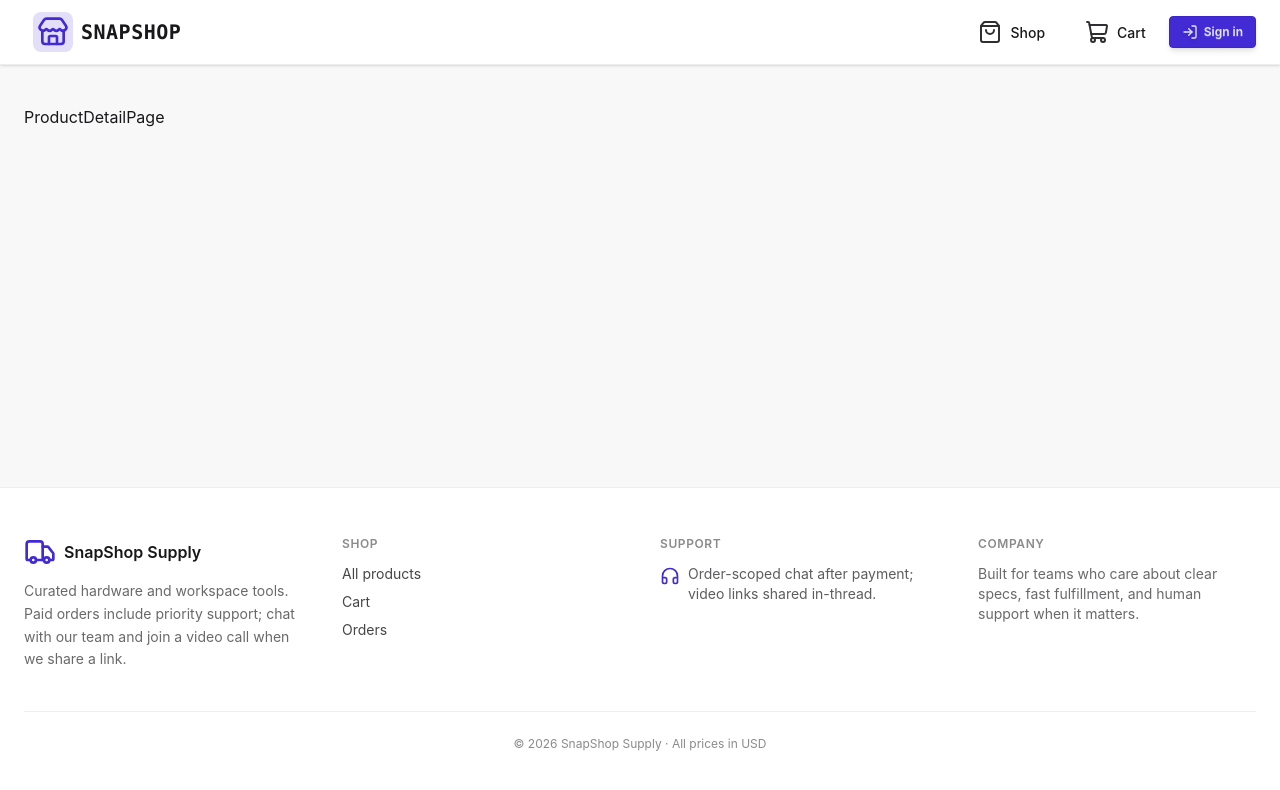
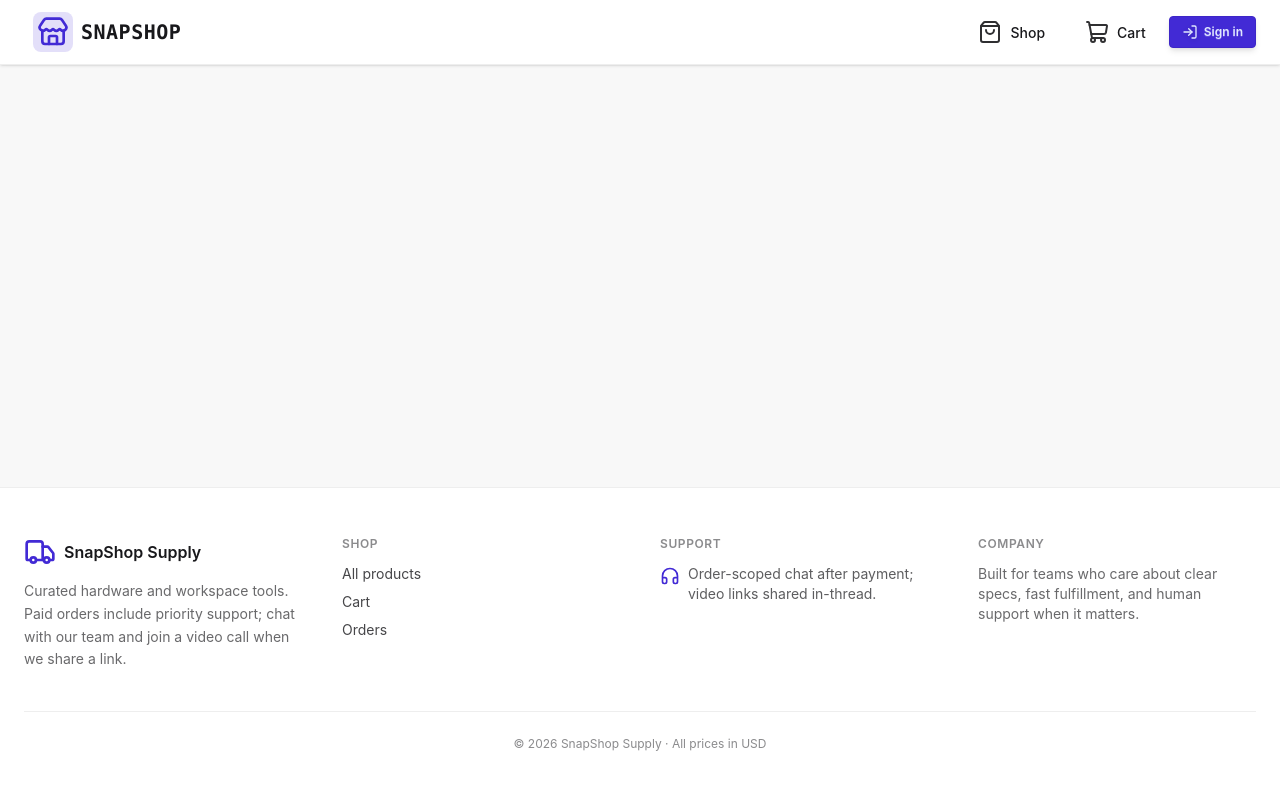
Before and after one commit to hemjaygfx/SnapShop, a React app in the folder frontend/: page /product/1 in a window 1280 px wide. Shown: the top 790 px of the page. Built offline with nearby package versions, Linux system fonts and the light colour scheme; no server answers; the HTML template or start-up script is replaced by a standard one.

Commit message:
chore: remove ProductDetailPage and its route
delete the ProductDetailPage component file, remove its import from App.jsx and comment out its route

```diff
--- a/frontend/src/App.jsx
+++ b/frontend/src/App.jsx
@@ -7,7 +7,6 @@ import HomePage from "./pages/HomePage";
 import OrdersPage from "./pages/OrdersPage";
 import CartPage from "./pages/CartPage";
 import CheckoutReturnPage from "./pages/CheckoutReturnPage";
-import ProductDetailPage from "./pages/ProductDetailPage";
 
 function App() {
   const { isLoaded, isSignedIn } = useAuth();
@@ -21,7 +20,8 @@ function App() {
         <Route path="/cart" element={<CartPage />} />
         <Route path="/orders" element={isSignedIn ? <OrdersPage /> : <Navigate to={"/"} replace />} />
         <Route path="/checkout/return" element={<CheckoutReturnPage />} />
-        <Route path="/product/:slug" element={<ProductDetailPage />} />
+
+        {/* <Route path="/product/:slug" element={<ProductDetailPage />} /> */}
 
         {/* <Route path="/demo-sentry" element={<SentryDemoPage />} /> */}
         {/* <Route path="/orders/:id/call" element={isSignedIn ? <OrderVideoPage /> : <Navigate to={"/"} replace />} /> */}
--- a/frontend/src/pages/ProductDetailPage.jsx
+++ /dev/null
@@ -1,10 +0,0 @@
-
-import React from 'react'
-
-function ProductDetailPage() {
-  return (
-    <div>ProductDetailPage</div>
-  )
-}
-
-export default ProductDetailPage
```
